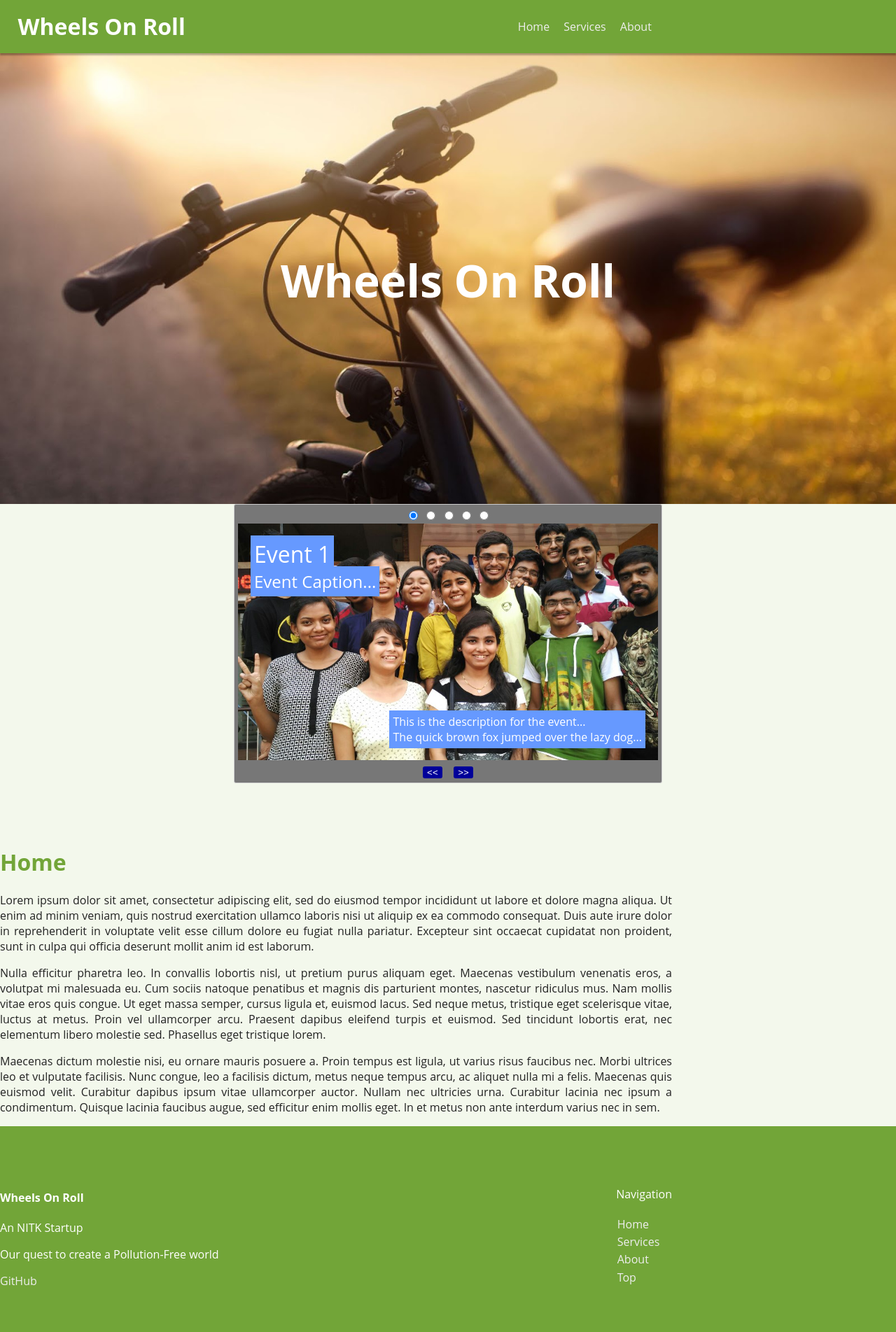
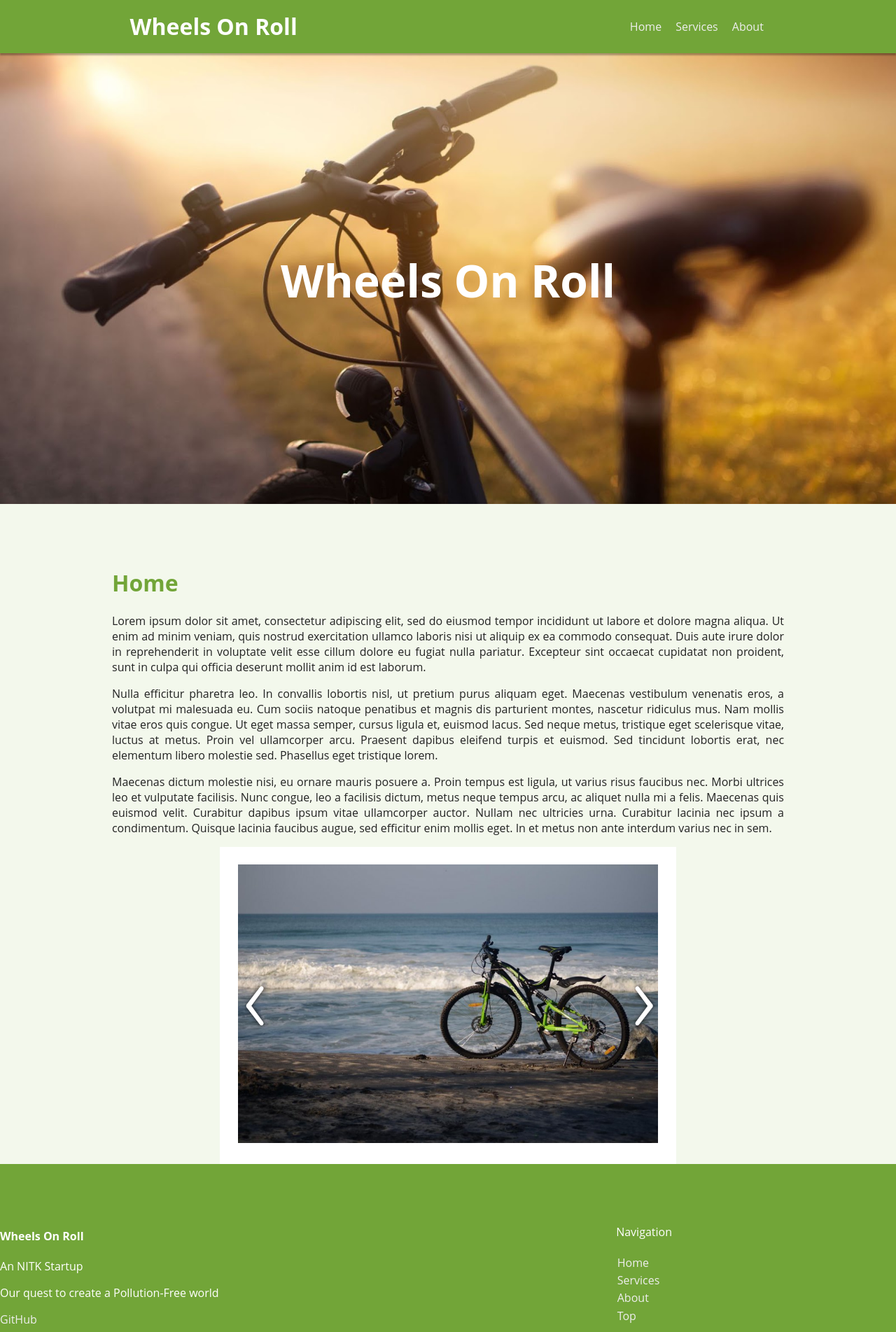
Before and after one commit to WheelsOnRoll/OldWebsite, a PHP site: page / in a window 1280 px wide. Shown: the top 1903 px of the page at 70% size. Run offline with PHP 8.4, Linux system fonts and the light colour scheme.

Commit message:
Carousel added

```diff
--- a/index.html
+++ b/index.html
@@ -10,69 +10,13 @@
   <script type="text/javascript" src="src/js/carousel.js"></script>
 
   </head>
-  <body><center>
+  <body onload="start_rolling()"><center>
 
 
   <!--  Replace with Carousel with timer -->
   	<img src="images/cycle.jpg" class="bg-img">
   	<div class="title"><b>Wheels On Roll</b></div>
 
-<!-- Carousel Starts here -->
-
-    <div class="carousel">
-    <input name="carousel" type="radio" value="1" checked />
-    <input name="carousel" type="radio" value="2" />
-    <input name="carousel" type="radio" value="3" />
-    <input name="carousel" type="radio" value="4" />
-    <input name="carousel" type="radio" value="5" />
-    <ul class="carousel-list">
-        <li>
-      <img src="images/test.jpg">
-      <div class="event">
-        <div class="event_head">Event 1</div>
-        <div class="event_cap">Event Caption...</div>
-        <div class="event_des">This is the description for the event...<br>The quick brown fox jumped over the lazy dog...</div>
-      </div>
-    </li>
-    <li>
-      <img src="images/test.jpg">
-      <div class="event">
-        <div class="event_head">Event 2</div>
-        <div class="event_cap">Event Caption...</div>
-        <div class="event_des">This is the description for the event...<br>The quick brown fox jumped over the lazy dog...</div>
-      </div>
-    </li>
-        <li>
-      <img src="images/test.jpg">
-      <div class="event">
-        <div class="event_head">Event 3</div>
-        <div class="event_cap">Event Caption...</div>
-        <div class="event_des">This is the description for the event...<br>The quick brown fox jumped over the lazy dog...</div>
-      </div>
-    </li>
-        <li>
-      <img src="images/test.jpg">
-      <div class="event">
-        <div class="event_head">Event 4</div>
-        <div class="event_cap">Event Caption...</div>
-        <div class="event_des">This is the description for the event...<br>The quick brown fox jumped over the lazy dog...</div>
-      </div>
-    </li>
-        <li>
-      <img src="images/test.jpg">
-      <div class="event">
-        <div class="event_head">Event 5</div>
-        <div class="event_cap">Event Caption...</div>
-        <div class="event_des">This is the description for the event...<br>The quick brown fox jumped over the lazy dog...</div>
-      </div>
-    </li>
-    </ul>
-  <button onclick="prev()"><<</button>&nbsp;&nbsp;&nbsp;
-  <button onclick="next()">>></button>
-</div></center>
-
-
-<!--Carousel ends here-->
 
 	<header>
 	  <div class="head-container">
@@ -130,6 +74,40 @@
         </p>
 	</div>
 
+<!-- Carousel Starts here -->
+
+    <div class="carousel">
+      <input name="carousel" type="radio" value="1" checked />
+      <input name="carousel" type="radio" value="2" />
+      <input name="carousel" type="radio" value="3" />
+      <input name="carousel" type="radio" value="4" />
+      <input name="carousel" type="radio" value="5" />
+      <ul class="carousel-list">
+          <li>
+        <img src="images/cosmic.jpg">
+      </li>
+      <li>
+        <img src="images/cycle.jpg">
+      </li>
+          <li>
+        <img src="images/cycle1.jpg">
+      </li>
+          <li>
+        <img src="images/test.jpg">
+      </li>
+          <li>
+        <img src="images/test.jpg">
+      </li>
+      </ul>
+      <img src="images/arrow-left.png" id="arrow-left" onClick="prev()">
+      <img src="images/arrow-right.png" id="arrow-right" onClick="next()">
+
+    </div></center>
+
+
+<!--Carousel ends here-->
+
+
 	<!--
 	<img id="foot-img" class="bg-img" src="images/bg.jpg" style="padding-top:70px;">
 -->
--- a/src/css/carousel.css
+++ b/src/css/carousel.css
@@ -1,16 +1,16 @@
 .carousel {
-	background-color: #777;
+	position: relative;
+	background-color: #FFFFFF;
 	width: 95%;
     max-width: 600px;
-    padding: 5px;
+    padding: 2%;
     overflow: hidden;
-    border: 1px solid #ccc;
-    border-radius: 3px;
     text-align: center;
 }
 
 .carousel-list {
     white-space: nowrap;
+
     padding: 0;
     margin: 0;
     transition: transform .3s;
@@ -28,6 +28,10 @@
 .carousel-list img {
     width: 100%;
 	z-index: 0;
+}
+
+input {
+	display: none;
 }
 
 input:nth-child(1):checked ~ ul {
@@ -52,8 +56,7 @@
 
 .carousel-list li {
     opacity: 0;
-    transition: all .8s;
-    transform: scale(.1);
+    transition: all 1.5s;
 }
 
 input:nth-child(1):checked ~ ul li:nth-child(1),
@@ -104,3 +107,25 @@
 	border-radius: 3px;
 	color: #ffffff;
 }
+
+#arrow-left {
+	position: absolute;
+	top: 50%;
+	left: 2%;
+	height: 14%;
+	-webkit-transform: translate(50%,-50%);
+        -ms-transform: translate(50%,-50%);
+         -o-transform: translate(50%,-50%);
+            transform: translate(50%,-50%);
+}
+
+#arrow-right {
+	position: absolute;
+	top: 50%;
+	right: 7%;
+	height: 14%;
+	-webkit-transform: translate(50%,-50%);
+        -ms-transform: translate(50%,-50%);
+         -o-transform: translate(50%,-50%);
+            transform: translate(50%,-50%);
+}
--- a/src/js/carousel.js
+++ b/src/js/carousel.js
@@ -10,12 +10,16 @@
 
 function next(){
 	sel=getsel();
-	sel=(sel<LIMIT-1)?sel+1:0;
+	sel= (sel+1)%LIMIT;
 	window.document.querySelectorAll(".carousel input")[sel].checked=true;
 }
 
 function prev(){
 	sel=getsel();
-	sel=(sel)?sel-1:LIMIT-1;
+	sel= (sel-1+LIMIT)%LIMIT;
 	window.document.querySelectorAll(".carousel input")[sel].checked=true;
 }
+
+function start_rolling(){
+	setInterval(function(){next();}, 3000);
+}
```
Also changed, not shown: images/arrow-left.png (added), images/arrow-right.png (added).
